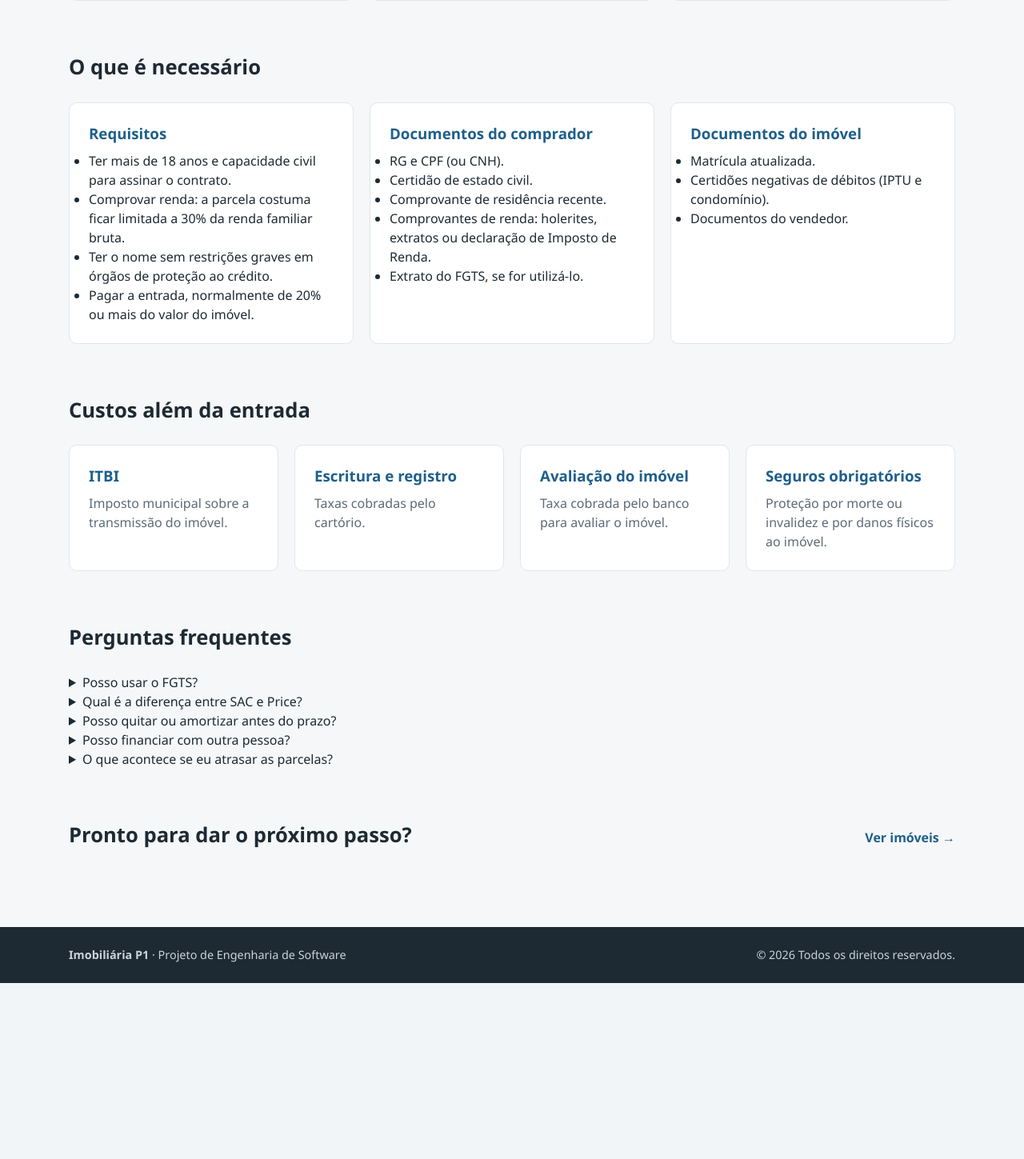
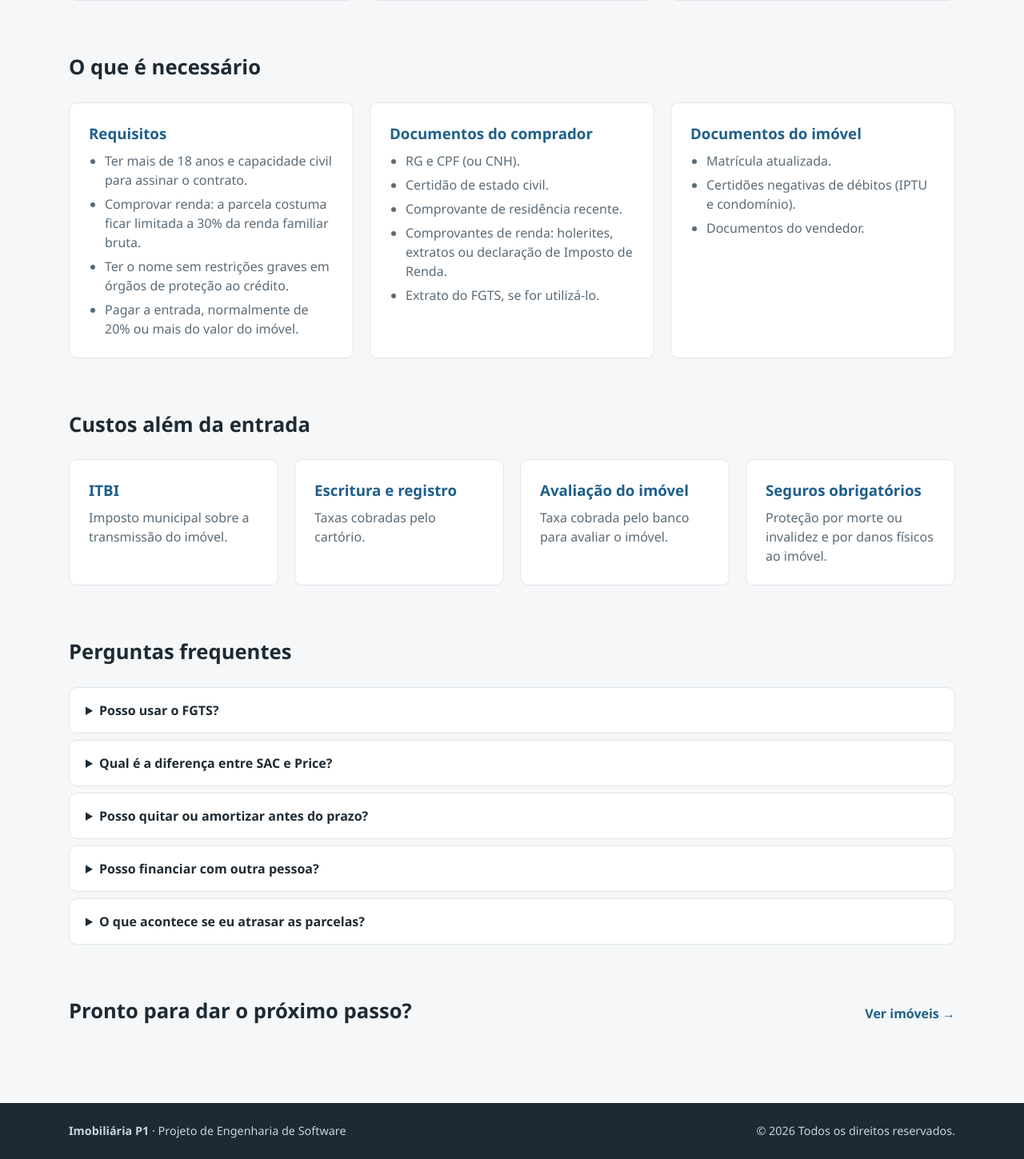
Before and after one commit to devmarcos-santos/Projeto-P1-E.S, a Flask app: page /financiamento in a window 1280 px wide. Shown: the part 1198-2647 px from the top of the page at 80% size. Before the commit the page ends 2427 px from the top, so only its background shows below. Run offline with Flask 3, Linux system fonts and the light colour scheme.

Commit message:
style: estiliza listas e perguntas frequentes da página de financiamento
Closes #16

```diff
--- a/static/css/style.css
+++ b/static/css/style.css
@@ -376,3 +376,38 @@ a {
         font-size: 1.8rem;
     }
 }
+
+/* Financiamento */
+.secao {
+    scroll-margin-top: 80px;
+}
+
+.lista {
+    padding-left: 20px;
+    color: var(--cor-texto-suave);
+}
+
+.lista li + li {
+    margin-top: 6px;
+}
+
+.faq {
+    background: var(--cor-superficie);
+    border: 1px solid var(--cor-borda);
+    border-radius: var(--raio);
+    padding: 16px 20px;
+}
+
+.faq + .faq {
+    margin-top: 8px;
+}
+
+.faq summary {
+    font-weight: 600;
+    cursor: pointer;
+}
+
+.faq p {
+    margin-top: 8px;
+    color: var(--cor-texto-suave);
+}
```
